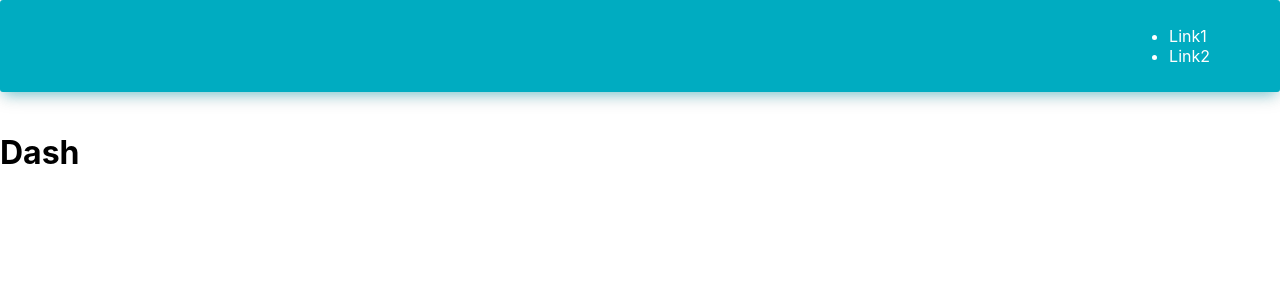
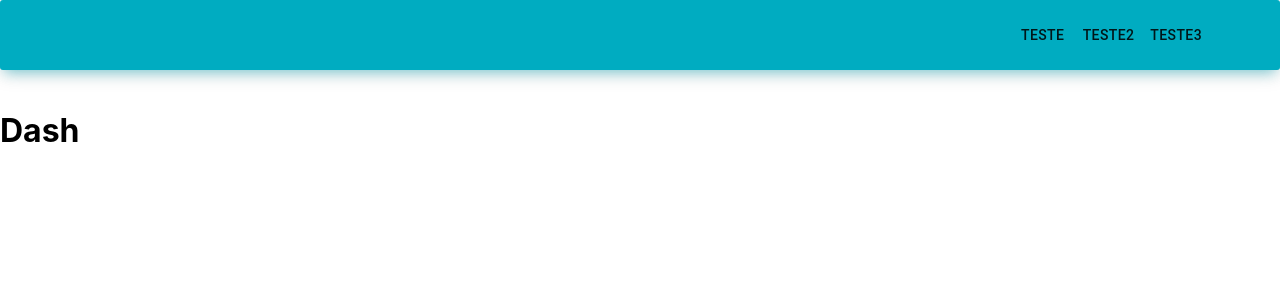
Before and after one commit to arkanttus/DoacoesUfac, a React (Create React App) app in the folder frontend/: page /dashboard in a window 1280 px wide. Shown: the top 300 px of the page. Built offline with nearby package versions, Linux system fonts and the light colour scheme.

Commit message:
refactoring: navbar Dashboard

```diff
--- a/frontend/src/Pages/Dashboard/Home.js
+++ b/frontend/src/Pages/Dashboard/Home.js
@@ -1,6 +1,17 @@
 import React from 'react';
 import Grid from '@material-ui/core/Grid';
 import NavBar from '../../Component/MaterialKit/NavBarHeader/Header';
+import { Button } from '@material-ui/core';
+
+const Menu = (props) => {
+    return (
+        <>
+            <Button> teste</Button>
+            <Button> teste2</Button>
+            <Button> teste3</Button>
+        </>
+    )
+}
 
 export default function Home() {
     return(
@@ -8,10 +19,7 @@ export default function Home() {
             <NavBar
             color="info"
             rightLinks={
-                <ul>
-                    <li>Link1</li>
-                    <li>Link2</li>
-                </ul>
+                <Menu />
             } />
             <h1>Dash</h1>
         </Grid>
```
